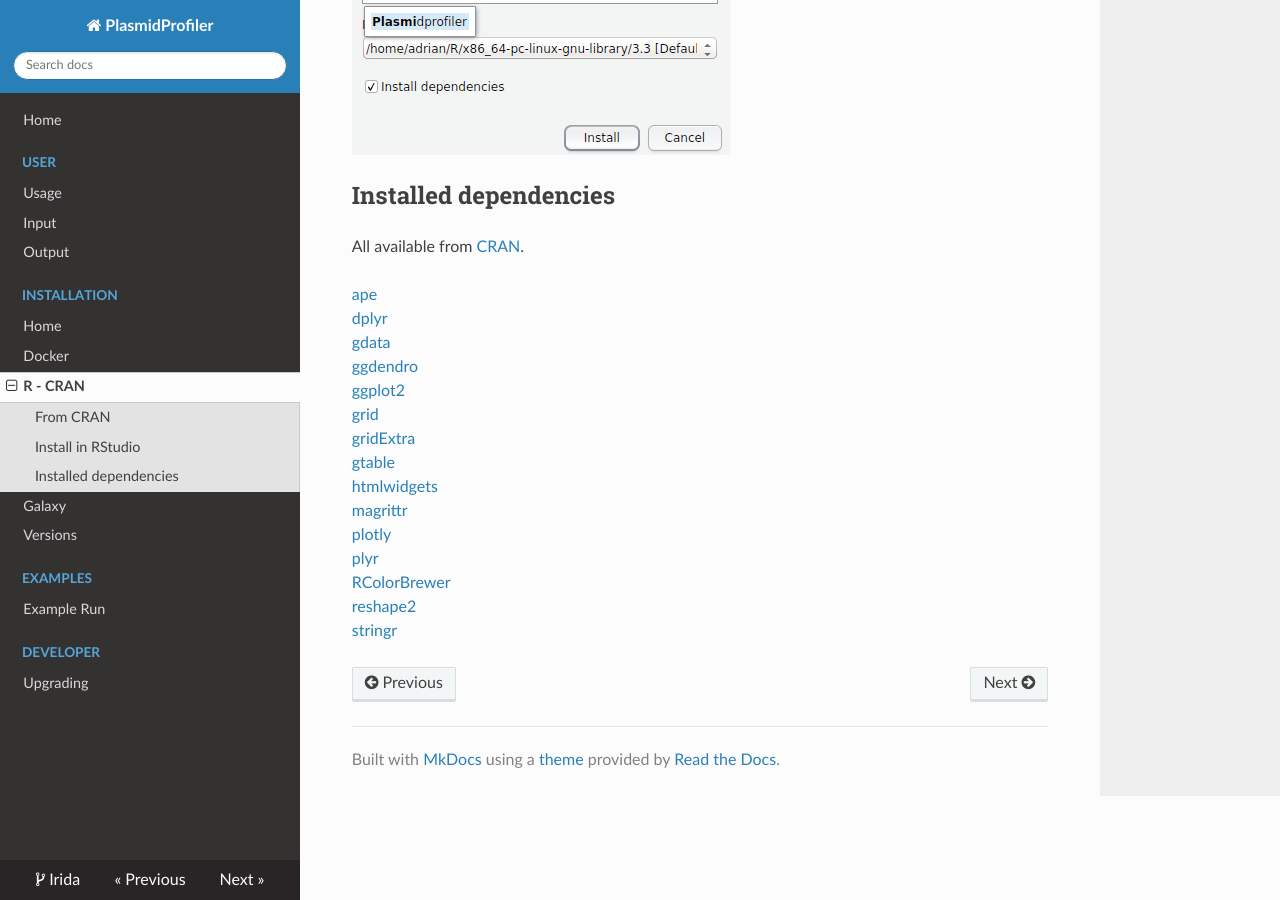
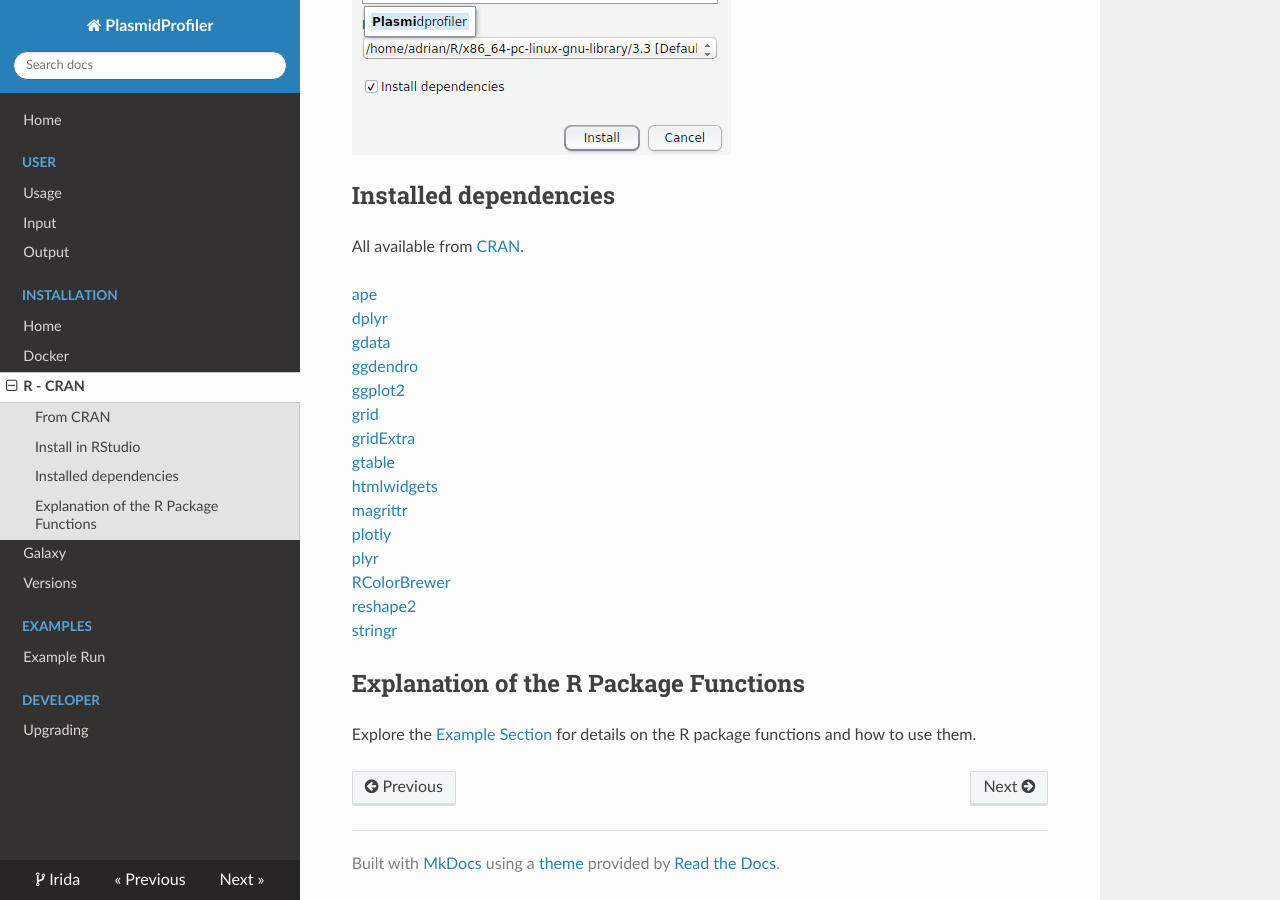
Before and after one commit to phac-nml/plasmidprofiler-galaxy, an MkDocs documentation site: the page built from docs/install/r-cran.md, in a window 1280 px wide and 900 px high, scrolled down 728 px. Built offline with MkDocs 1.6.1, drawn with Linux system fonts in a browser that asks for light colours; nearby versions of some CDN libraries; old or Windows-style settings are respelled for this version of MkDocs.

```diff
--- a/docs/install/r-cran.md
+++ b/docs/install/r-cran.md
@@ -39,7 +39,9 @@ All available from [CRAN][].
 [reshape2][]
 [stringr][]
 
+## Explanation of the R Package Functions
 
+Explore the [Example Section][] for details on the R package functions and how to use them.
 
 
 
@@ -67,3 +69,4 @@ All available from [CRAN][].
 [RColorBrewer]: https://cran.r-project.org/package=RColorBrewer
 [reshape2]: https://cran.r-project.org/package=reshape2
 [stringr]: https://cran.r-project.org/package=stringr
+[Example Section]: ../examples/example-run.md
```
Also changed, not shown: docs/examples/example-run.md (+11 -0 lines), docs/install/docker.md (+2 -2 lines), docs/user/usage.md (+6 -1 lines).
